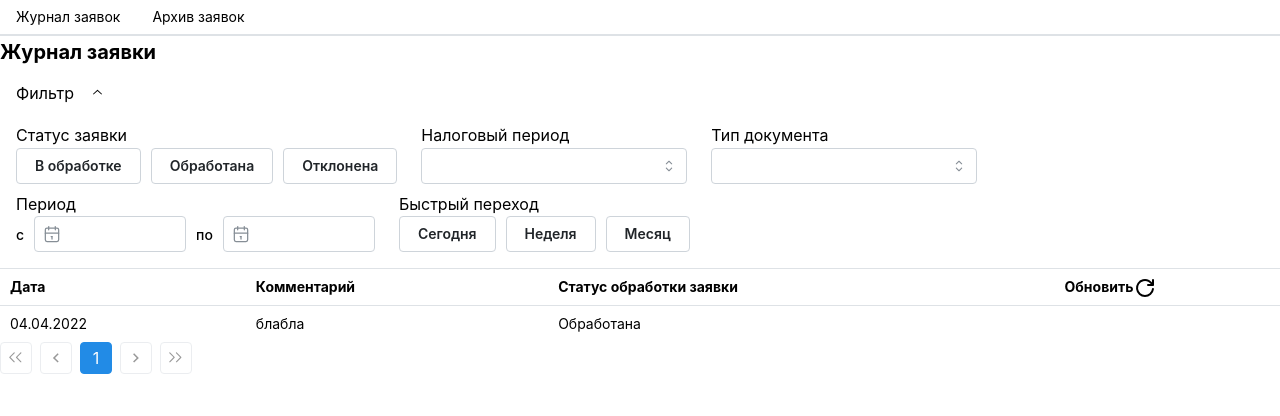
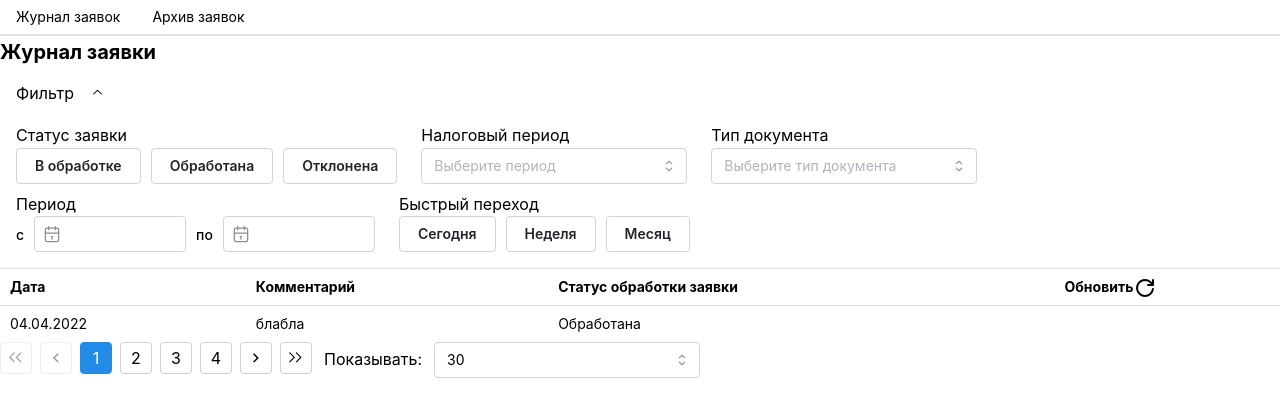
Before and after one commit to PasterZOOM/metaera, a React (Vite) app: page / in a window 1280 px wide. Both pictures are taken after a click on the button "Фильтр". Shown: the top 416 px of the page. Built offline with nearby package versions, Linux system fonts and the light colour scheme.

Commit message:
feat: add app pagination

```diff
--- /dev/null
+++ b/src/entities/appPagination/index.ts
@@ -0,0 +1 @@
+export { AppPagination } from './ui/appPagination'
--- /dev/null
+++ b/src/entities/appPagination/ui/appPagination.tsx
@@ -0,0 +1,36 @@
+import { useMemo } from 'react'
+import type { FC } from 'react'
+
+import { Flex, Pagination, Select } from '@mantine/core'
+
+const data = ['30', '50', '100']
+
+type Props = {
+  changePage: (value: number) => void
+  changePageSize: (value: number) => void
+  page: number
+  pageSize: number
+  totalItems: number
+}
+
+export const AppPagination: FC<Props> = props => {
+  const { changePage, changePageSize, page, pageSize, totalItems } = props
+
+  const total = useMemo(() => Math.ceil(totalItems / pageSize), [pageSize, totalItems])
+
+  return (
+    <Flex gap="sm">
+      <Pagination withEdges total={total} value={page} onChange={changePage} />
+      <Flex align="center" gap="sm">
+        <div>Показывать:</div>
+        <Select
+          allowDeselect={false}
+          data={data}
+          placeholder="Выберите период"
+          value={`${pageSize}`}
+          onChange={newValue => changePageSize(newValue ? +newValue : +data[0])}
+        />
+      </Flex>
+    </Flex>
+  )
+}
--- a/src/entities/documentType/ui/documentType.tsx
+++ b/src/entities/documentType/ui/documentType.tsx
@@ -22,7 +22,9 @@ export const DocumentType: FC<Props> = props => {
   return (
     <FilterWrapper title="Тип документа">
       <Select
+        clearable
         data={data}
+        placeholder="Выберите тип документа"
         value={documentType}
         onChange={newValue => changeDocumentType(newValue as DOCUMENT_TYPE)}
       />
--- a/src/entities/taxablePeriod/ui/taxablePeriod.tsx
+++ b/src/entities/taxablePeriod/ui/taxablePeriod.tsx
@@ -26,7 +26,9 @@ export const TaxablePeriod: FC<Props> = props => {
   return (
     <FilterWrapper title="Налоговый период">
       <Select
+        clearable
         data={data}
+        placeholder="Выберите период"
         value={taxablePeriod}
         onChange={newValue => changeTaxablePeriod(newValue as TAXABLE_PERIOD)}
       />
--- a/src/features/filters/index.ts
+++ b/src/features/filters/index.ts
@@ -1,3 +1,3 @@
-export { getSort } from './module/selectors/filtersSelectors'
+export { getPage, getPageSize, getSort } from './module/selectors/filtersSelectors'
 export { filtersActions, filtersReducer } from './module/slice/filtersSlice'
 export { Filters } from './ui/filters'
--- a/src/features/filters/module/selectors/filtersSelectors.ts
+++ b/src/features/filters/module/selectors/filtersSelectors.ts
@@ -14,4 +14,4 @@ export const getTaxablePeriod = (state: RootState): TAXABLE_PERIOD | null =>
   state.filters.taxablePeriod
 export const getSort = (state: RootState): SORT | null => state.filters.sort
 export const getPage = (state: RootState): number => state.filters.page
-export const getPageCount = (state: RootState): number => state.filters.pageCount
+export const getPageSize = (state: RootState): number => state.filters.pageSize
--- a/src/features/filters/module/slice/filtersSlice.ts
+++ b/src/features/filters/module/slice/filtersSlice.ts
@@ -13,7 +13,7 @@ export type FilterStateType = {
   bidStatuses: ProcessingStatus
   documentType: DOCUMENT_TYPE | null
   page: number
-  pageCount: number
+  pageSize: number
   periodFrom: Date | null
   periodTo: Date | null
   sort: SORT | null
@@ -24,7 +24,7 @@ const initialState: FilterStateType = {
   bidStatuses: {},
   documentType: null,
   page: 1,
-  pageCount: PAGE_COUNTS,
+  pageSize: PAGE_COUNTS,
   periodFrom: null,
   periodTo: null,
   sort: null,
--- a/src/features/filters/ui/filters.tsx
+++ b/src/features/filters/ui/filters.tsx
@@ -33,19 +33,19 @@ export const Filters: FC = () => {
   const periodTo = useSelector(getPeriodTo)
 
   const changeBidStatuses = (statuses: ProcessingStatus): void => {
-    dispatch(filtersActions.changeFilter({ bidStatuses: statuses }))
+    dispatch(filtersActions.changeFilter({ bidStatuses: statuses, page: 1 }))
   }
   const changeTaxablePeriod = (period: TAXABLE_PERIOD | null): void => {
-    dispatch(filtersActions.changeFilter({ taxablePeriod: period }))
+    dispatch(filtersActions.changeFilter({ page: 1, taxablePeriod: period }))
   }
   const changeDocumentType = (type: DOCUMENT_TYPE | null): void => {
-    dispatch(filtersActions.changeFilter({ documentType: type }))
+    dispatch(filtersActions.changeFilter({ documentType: type, page: 1 }))
   }
   const changePeriodFrom = (period: Date | null): void => {
-    dispatch(filtersActions.changeFilter({ periodFrom: period }))
+    dispatch(filtersActions.changeFilter({ page: 1, periodFrom: period }))
   }
   const changePeriodTo = (period: Date | null): void => {
-    dispatch(filtersActions.changeFilter({ periodTo: period }))
+    dispatch(filtersActions.changeFilter({ page: 1, periodTo: period }))
   }
 
   return (
--- a/src/widgets/mainLayout/ui/mainLayout.tsx
+++ b/src/widgets/mainLayout/ui/mainLayout.tsx
@@ -1,8 +1,13 @@
 import type { FC, ReactNode } from 'react'
 
-import { Pagination, Text } from '@mantine/core'
+import { Text } from '@mantine/core'
+import { useSelector } from 'react-redux'
 
-import { Filters } from '@/features/filters'
+import { Filters, filtersActions, getPage, getPageSize } from '@/features/filters'
+
+import { AppPagination } from '@/entities/appPagination'
+
+import { useAppDispatch } from '@/shared/lib/hooks'
 
 type Props = {
   children: ReactNode
@@ -11,6 +16,18 @@ type Props = {
 
 export const MainLayout: FC<Props> = props => {
   const { children, title } = props
+
+  const dispatch = useAppDispatch()
+
+  const pageSize = useSelector(getPageSize)
+  const page = useSelector(getPage)
+
+  const changePageSize = (count: number): void => {
+    dispatch(filtersActions.changeFilter({ page: 1, pageSize: count }))
+  }
+  const changePage = (value: number): void => {
+    dispatch(filtersActions.changeFilter({ page: value }))
+  }
 
   return (
     <div>
@@ -21,7 +38,13 @@ export const MainLayout: FC<Props> = props => {
       <Filters />
 
       {children}
-      <Pagination withEdges total={1} />
+      <AppPagination
+        changePage={changePage}
+        changePageSize={changePageSize}
+        page={page}
+        pageSize={pageSize}
+        totalItems={100}
+      />
     </div>
   )
 }
```
